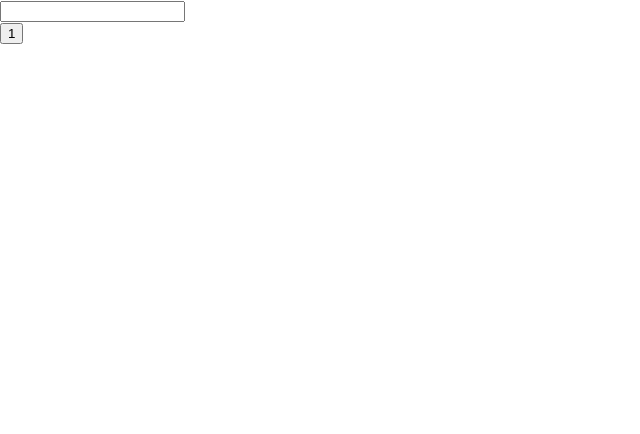
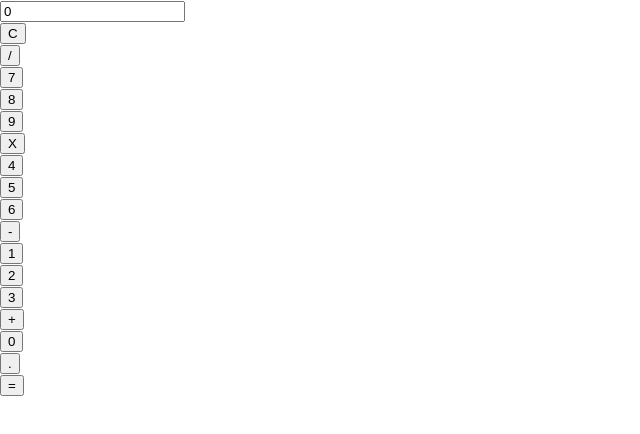
Before and after one commit to RohanPillaniwalla/calculator, a React (Create React App) app: page / in a window 1280 px wide. Shown: the top 434 px of the page, without its empty margins (0-640 px from the left). Built offline with nearby package versions, Linux system fonts and the light colour scheme.

Commit message:
Add Buttons and Function to it
add the various buttons of calculator and their respective function

```diff
--- a/src/App.js
+++ b/src/App.js
@@ -6,19 +6,55 @@ class App extends Component {
         super(props);
 
         this.state = {
-            current: " ",
+            current: "0",
             previous: []
         }
     }
 
+    reset = () => {
+        this.setState({current: "0"});
+    }
+
+    addToCurrent = (symbol) => {
+        this.setState({current: this.state.current + symbol});
+    }
+
     render() {
+        const buttons = [
+            { symbol : "C", cols: 3, action: this.reset },
+            { symbol : "/", cols: 1, action: this.addToCurrent },
+            { symbol : "7", cols: 1, action: this.addToCurrent },
+            { symbol : "8", cols: 1, action: this.addToCurrent },
+            { symbol : "9", cols: 1, action: this.addToCurrent },
+            { symbol : "X", cols: 1, action: this.addToCurrent },
+            { symbol : "4", cols: 1, action: this.addToCurrent },
+            { symbol : "5", cols: 1, action: this.addToCurrent },
+            { symbol : "6", cols: 1, action: this.addToCurrent },
+            { symbol : "-", cols: 1, action: this.addToCurrent },
+            { symbol : "1", cols: 1, action: this.addToCurrent },
+            { symbol : "2", cols: 1, action: this.addToCurrent },
+            { symbol : "3", cols: 1, action: this.addToCurrent },
+            { symbol : "+", cols: 1, action: this.addToCurrent },
+            { symbol : "0", cols: 2, action: this.addToCurrent },
+            { symbol : ".", cols: 1, action: this.addToCurrent },
+            { symbol : "=", cols: 1, action: this.addToCurrent },
+
+        ];
+
         return(
             <div className="App">
+
               <input className = "result" type = "text" value = {this.state.current}/>
-              <Button/>
+
+              {
+                buttons.map( (btn, i) => {
+                return(
+                    < Button key={i} symbol = {btn.symbol} cols = {btn.cols} action = {(symbol) => btn.action(symbol)} />
+                )
+                })
+              }
             </div>
         );
     }
 }
-
 export default App;
--- a/src/components/Button.js
+++ b/src/components/Button.js
@@ -4,7 +4,13 @@ class Button extends Component{
     render() {
         return (
             <div>
-                <button className="calc-button">1</button>
+                <button
+                className="calc-button"
+                onClick = {
+                    () => this.props.action(this.props.symbol)
+                    } >
+                    {this.props.symbol}
+                </button>
             </div>
         )
     }
```
